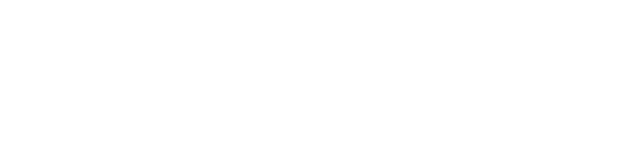
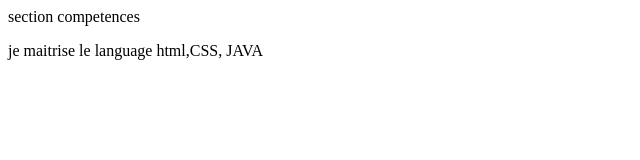
Before and after one commit to inti2005/mon-cv, a plain HTML site: page index.html in a window 1280 px wide. Shown: the whole page, without its empty margins (0-640 px from the left). Drawn offline with Linux system fonts and the light colour scheme.

Commit message:
mise en place de la section competences

```diff
--- a/index.html
+++ b/index.html
@@ -8,6 +8,8 @@
     <link rel="stylesheet" href="style.css">
 </head>
 <body>
+    <section>section competences</section>
+    <p>je maitrise le language html,CSS, JAVA</p>
 
 </body>
 </html>
```
